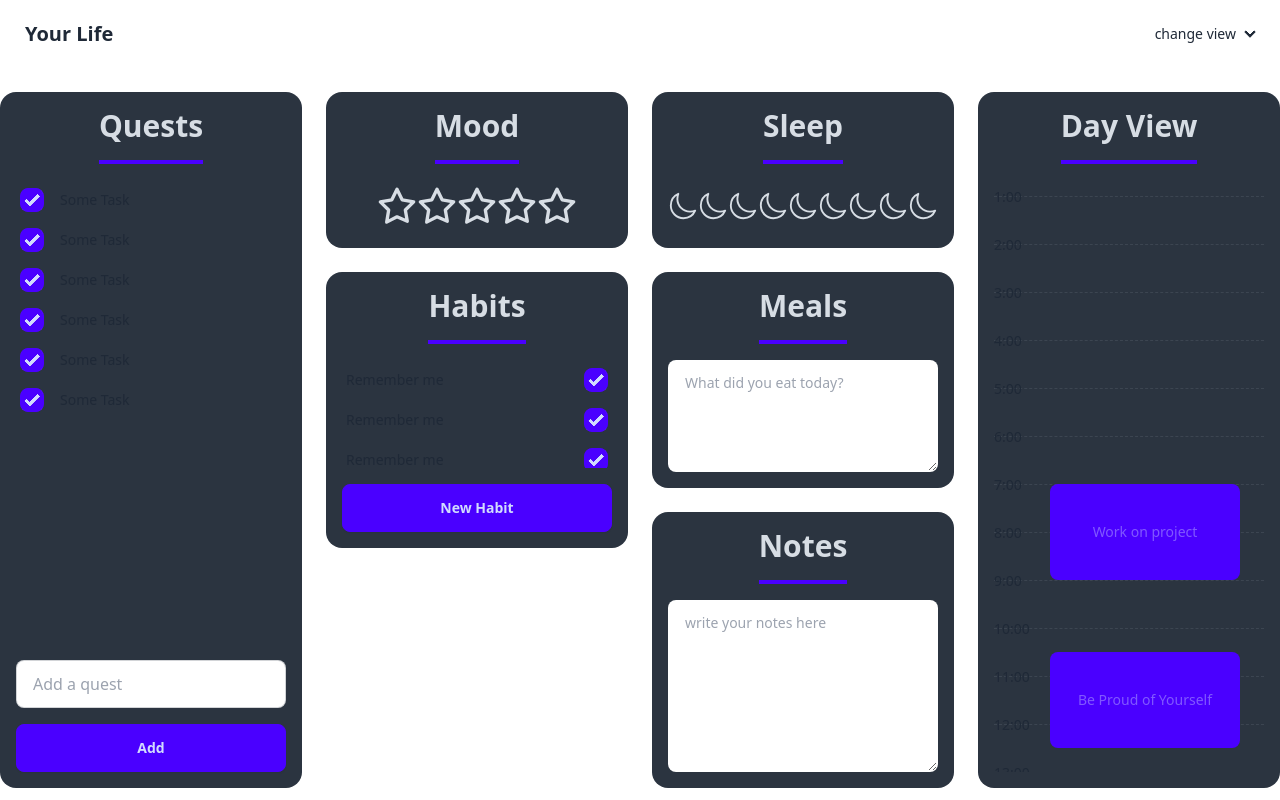
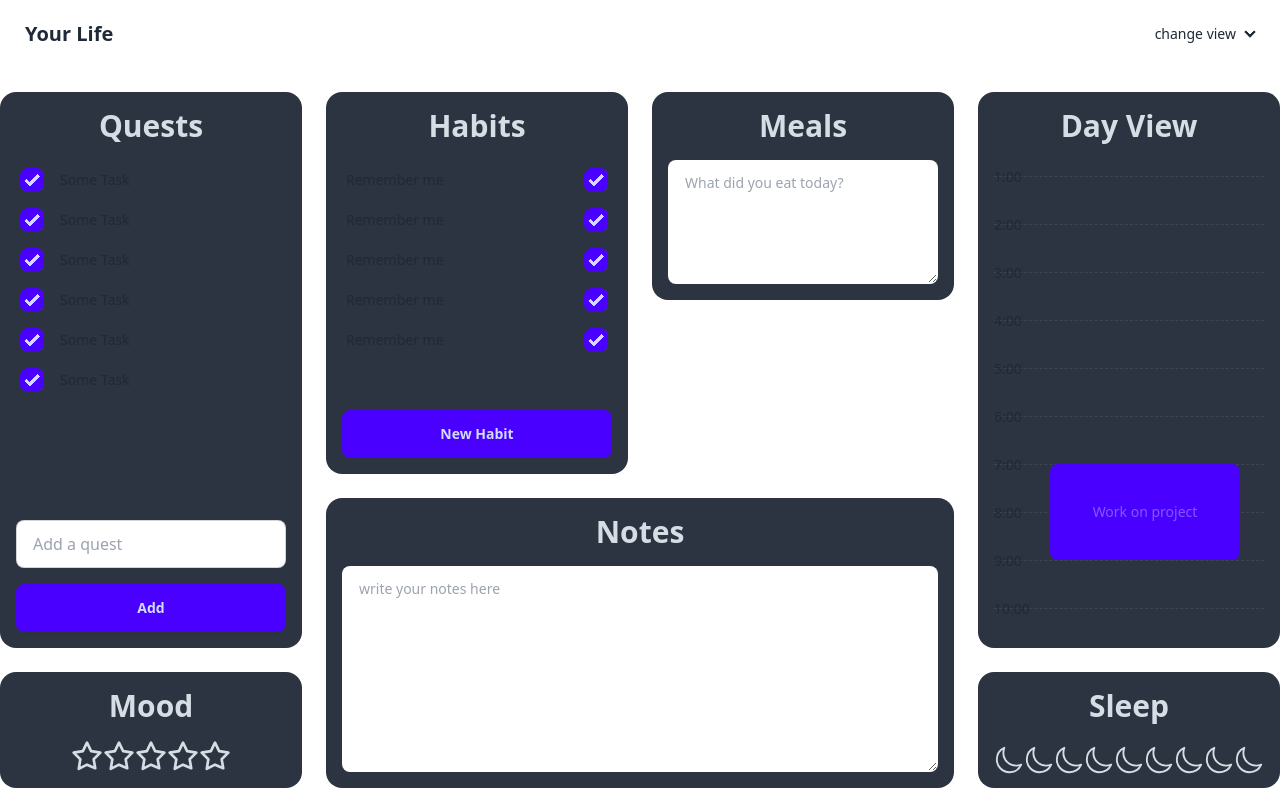
Before and after one commit to hadisajjadi/life-organizer-frontend, a React (Vite) app: page / in a window 1280 px wide. Built offline with nearby package versions, Linux system fonts and the light colour scheme.

Commit message:
finalize prototype ui for review

```diff
--- a/src/components/CardTitle.tsx
+++ b/src/components/CardTitle.tsx
@@ -3,7 +3,7 @@ import React from 'react'
 function CardTitle({ text }: { text: string }) {
     return (
         <span
-            className="text-neutral-content font-semibold text-3xl text-center pb-4 mb-4 border-primary border-b-4 mx-auto block w-fit"
+            className="text-neutral-content font-semibold text-3xl text-center mb-4 mx-auto block w-fit"
         >
             {text}
         </span>
--- a/src/components/MoodTracker.tsx
+++ b/src/components/MoodTracker.tsx
@@ -13,7 +13,6 @@ function MoodTracker() {
         <Card>
             <div className="flex flex-col w-full h-full">
                 <CardTitle text="Mood" />
-
                 <Rating indexes={[1, 2, 3, 4, 5]} onRatingChange={onRatingChanged} />
 
             </div>
--- a/src/components/common/Rating.tsx
+++ b/src/components/common/Rating.tsx
@@ -28,7 +28,7 @@ function Rating({ indexes, onRatingChange }: RatingProps) {
                 <svg
                     key={star}
                     xmlns="http://www.w3.org/2000/svg"
-                    className={`max-w-10 max-h-10 ${star <= (hoverRating || rating) ? 'text-yellow-500' : 'text-neutral-content'}`}
+                    className={`max-w-8 max-h-8 ${star <= (hoverRating || rating) ? 'text-yellow-500' : 'text-neutral-content'}`}
                     fill="currentColor"
                     viewBox="0 0 24 24"
                     stroke="currentColor"
--- a/src/routes/Day.tsx
+++ b/src/routes/Day.tsx
@@ -11,26 +11,28 @@ const Day = () => {
     <div>
       <div className="w-full h-[90vh] pt-6">
         <div className="grid grid-cols-12 grid-rows-12 gap-6 w-full h-full">
-          <div className="col-span-3 row-span-full">
+          <div className="col-span-3 row-span-10">
             <TaskList />
           </div>
-          <div className="col-span-3 row-span-3">
-            <MoodTracker />
-          </div>
-          <div className="col-span-3 row-span-3">
-            <SleepTracker />
-          </div>
-          <div className="col-span-3 row-span-5">
+
+          <div className="col-span-3 row-span-7">
             <HabitTracker />
           </div>
           <div className="col-span-3 row-span-4">
             <MealTracker />
           </div>
-          <div className="col-span-3 row-span-5">
+          <div className="col-span-6 row-span-6 col-start-4 row-start-8">
             <Note />
           </div>
-          <div className="col-span-3 col-start-10 row-span-full">
+          <div className="col-span-3 col-start-10 row-span-10 row-start-1">
             <DayView />
+          </div>
+          <div className="col-span-3 row-span-3 col-start-1">
+            <MoodTracker />
+          </div>
+
+          <div className="col-span-3 row-span-3 col-start-10">
+            <SleepTracker />
           </div>
         </div>
 
```
